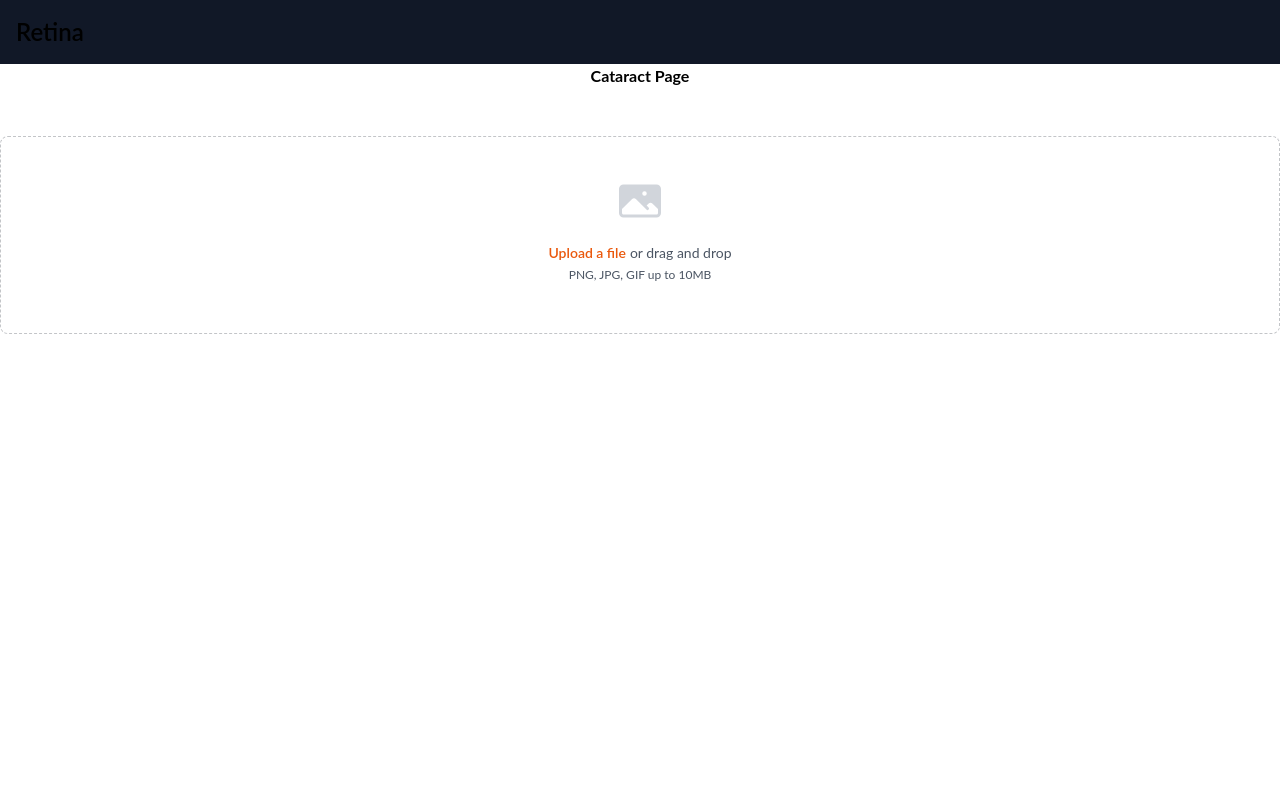
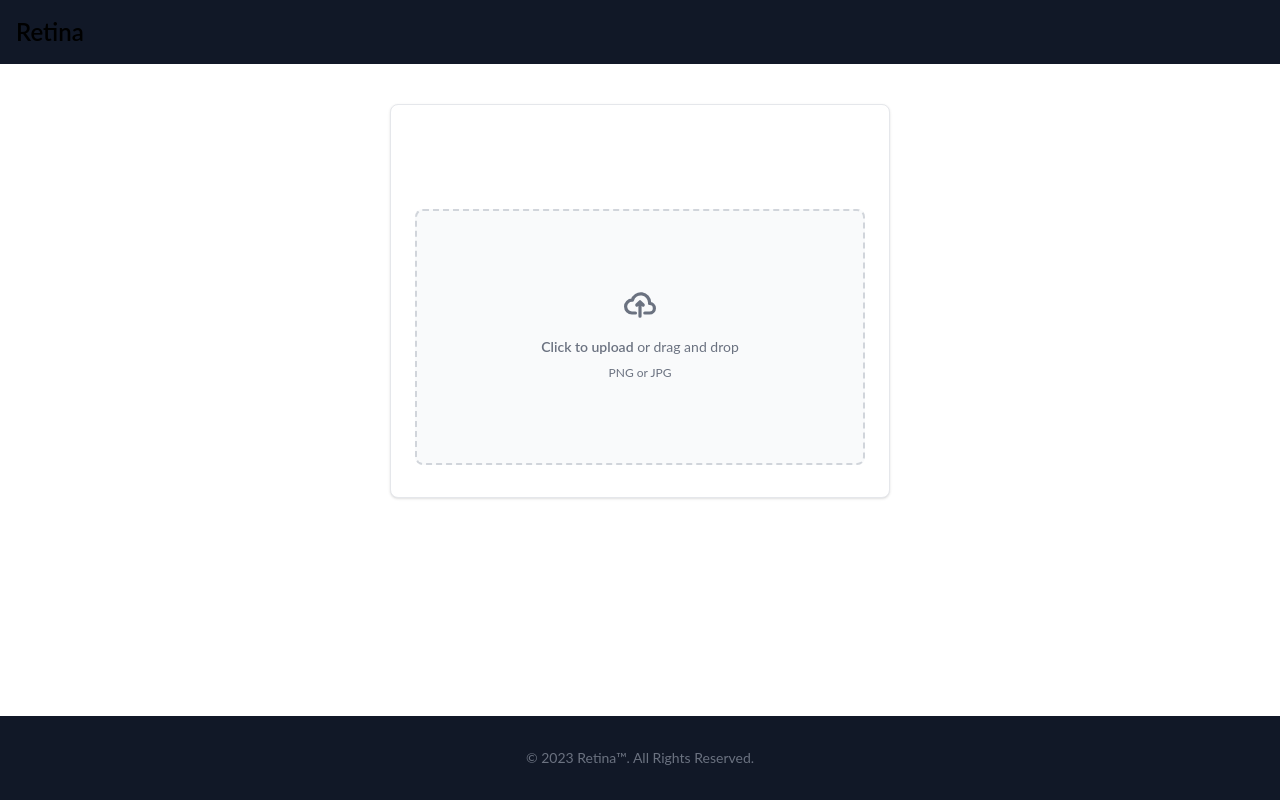
Before and after one commit to ch4mi2/ProjectSPM, a React (Vite) app in the folder client/: page /getstarted/cataract in a window 1280 px wide. Shown: the top 800 px of the page. Built offline with nearby package versions, Linux system fonts and the light colour scheme.

Commit message:
fix: cataract page fix

```diff
--- a/client/src/components/Cataract/CataractUpload.jsx
+++ b/client/src/components/Cataract/CataractUpload.jsx
@@ -1,6 +1,5 @@
 import React, { useEffect, useState } from "react";
-import { PhotoIcon } from "@heroicons/react/24/solid";
-import img from "../../assets/img.png";
+
 const CataractUpload = () => {
   const [file, setFile] = useState(null);
   const [isLoading, setIsLoading] = useState(false);
@@ -47,70 +46,86 @@ const CataractUpload = () => {
   };
 
   return (
-    <form className="h-[100vh]" onSubmit={handleSubmit}>
-      <div className="mt-10 grid grid-cols-1 gap-x-6 gap-y-8 sm:grid-cols-6">
-        <div className="col-span-full">
-          <div className="mt-2 flex justify-center rounded-lg border border-dashed border-gray-900/25 px-6 py-10">
-            <div className="text-center">
-              <PhotoIcon
-                className="mx-auto h-12 w-12 text-gray-300"
+    <div className="my-10 justify-self-center p-6 bg-white border border-gray-200 rounded-lg shadow dark:bg-gray-800 dark:border-gray-700 lg:w-[500px] md:w-[400px] w-[90vw]">
+      <h4 className="mb-12 text-2xl font-semibold text-white flex justify-center">
+        Cataract detection
+      </h4>
+      <div className="flex items-center justify-center min-w-min">
+        <label
+          htmlFor="dropzone-file"
+          className="flex flex-col items-center justify-center w-full h-64 border-2 border-gray-300 border-dashed rounded-lg cursor-pointer bg-gray-50 dark:hover:bg-bray-800 dark:bg-gray-700 hover:bg-gray-100 dark:border-gray-600 dark:hover:border-gray-500 dark:hover:bg-gray-600"
+        >
+          <div className="flex flex-col items-center justify-center pt-5 pb-6">
+            <svg
+              className="w-8 h-8 mb-4 text-gray-500 dark:text-gray-400"
               aria-hidden="true"
+              xmlns="http://www.w3.org/2000/svg"
+              fill="none"
+              viewBox="0 0 20 16"
+            >
+              <path
+                stroke="currentColor"
+                strokeLinecap="round"
+                strokeLinejoin="round"
+                strokeWidth="2"
+                d="M13 13h3a3 3 0 0 0 0-6h-.025A5.56 5.56 0 0 0 16 6.5 5.5 5.5 0 0 0 5.207 5.021C5.137 5.017 5.071 5 5 5a4 4 0 0 0 0 8h2.167M10 15V6m0 0L8 8m2-2 2 2"
               />
-              <div className="mt-4 flex justify-center text-sm leading-6 text-gray-600">
-                <label
-                  htmlFor="file"
-                  className="relative cursor-pointer rounded-md bg-white font-semibold text-orange-600 focus-within:outline-none focus-within:ring-2 focus-within:ring-orange-600 focus-within:ring-offset-2 hover:text-orange-500"
-                >
-                  <span>Upload a file</span>
+            </svg>
+            <p className="mb-2 text-sm text-gray-500 dark:text-gray-400">
+              <span className="font-semibold">Click to upload</span> or drag and
+              drop
+            </p>
+            <p className="text-xs text-gray-500 dark:text-gray-400">
+              PNG or JPG
+            </p>
+          </div>
           <input
+            id="dropzone-file"
             type="file"
-                    id="file"
-                    name="file"
+            className="hidden"
             onChange={handleFileChange}
             accept="image/*"
-                    className="sr-only"
           />
         </label>
-                <p className="pl-1">or drag and drop</p>
       </div>
-              <p className="text-xs leading-5 text-gray-600">
-                PNG, JPG, GIF up to 10MB
-              </p>
 
-              <div className=" mt-2">
+      <div className="flex justify-center">
         {file && (
-                  <div>
-                    <img src={URL.createObjectURL(file)} alt="Uploaded" />
+          <div className="w-1/2 bg-white border border-gray-200 rounded-lg shadow m-12 p-5">
+            {file && (
+              <img
+                src={URL.createObjectURL(file)}
+                alt="Uploaded"
+                className="rounded-lg"
+              />
+            )}
           </div>
         )}
       </div>
-              <div className=" mt-2">
-                {isFileSet && (
+
+      <div className="flex justify-center">
+        {file && (
           <button
             type="submit"
-                    className="rounded-full bg-orange-600 px-3 py-2 text-sm font-semibold text-white shadow-sm hover:bg-orange-500 focus-visible:outline focus-visible:outline-2 focus-visible:outline-offset-2 focus-visible:outline-orange-600"
+            className="w-80 rounded-full bg-orange-600 px-3 py-2 text-sm font-semibold text-white shadow-sm hover:bg-orange-500 focus-visible:outline focus-visible:outline-2 focus-visible:outline-offset-2 focus-visible:outline-orange-600"
+            onClick={handleSubmit}
           >
             Submit
           </button>
         )}
       </div>
-              <div className="mt-2">
+      <div className="text-white flex justify-center mt-2">
         {isLoading ? (
           <p>Loading...</p>
         ) : (
           fetchResult && (
             <div>
               <p>Prediction: {fetchResult.predictions[0][0]}</p>
-                      <img src={img} />
             </div>
           )
         )}
       </div>
     </div>
-          </div>
-        </div>
-      </div>
-    </form>
   );
 };
 
--- a/client/src/pages/Cataract.jsx
+++ b/client/src/pages/Cataract.jsx
@@ -2,8 +2,7 @@ import CataractUpload from '../components/Cataract/CataractUpload';
 
 const Cataract = () => {
   return (
-    <div className=''>
-      <h1 className=" flex justify-center font-bold">Cataract Page</h1>
+    <div className="flex justify-center">
       <CataractUpload />
     </div>
   );
```
Also changed, not shown: client/src/assets/img.png (deleted), 1 other file (tests, documents, lock files or other folders). Lines whose indentation alone changed are shown as unchanged.
